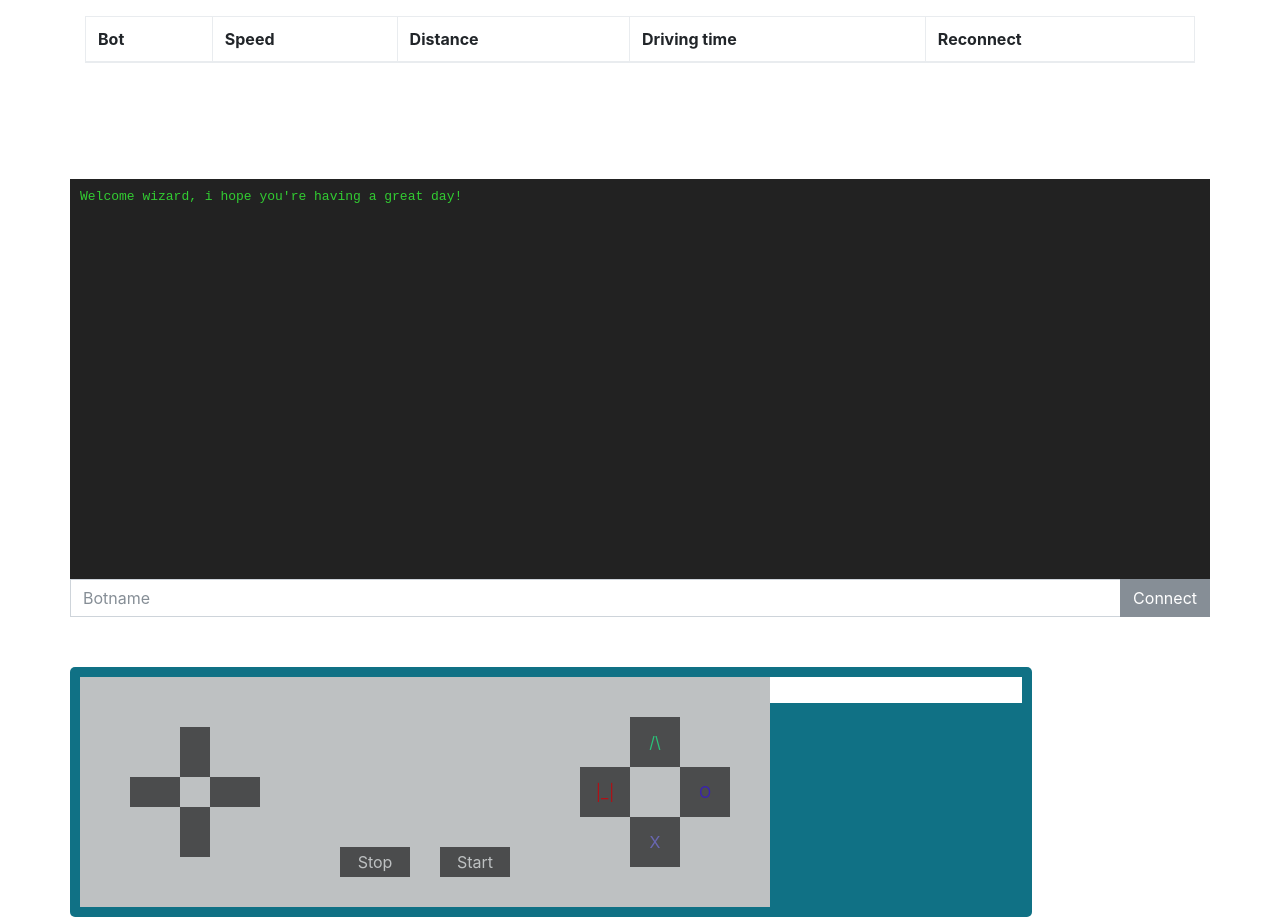
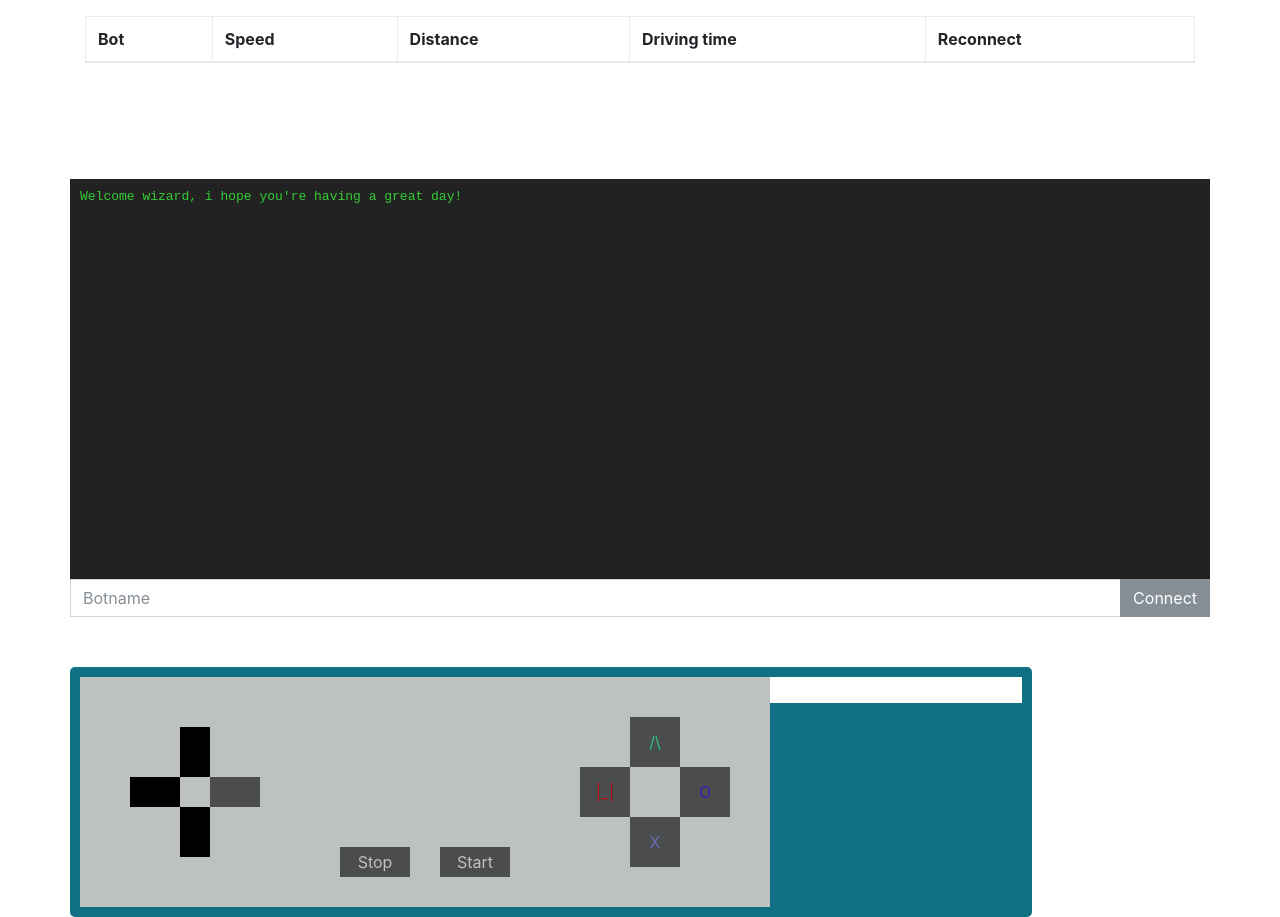
Before and after one commit to tchristerus/BattlebotServer_java, a plain HTML site: page web/index.html in a window 1280 px wide. Drawn offline with nearby package versions, Linux system fonts and the light colour scheme; no server answers.

Commit message:
added pointer

```diff
--- a/web/controller.css
+++ b/web/controller.css
@@ -54,6 +54,12 @@
     margin-bottom: 100px;
     margin-left:50px;
 }
+
+#left, #right, #up, #down, #triangle, #square, #circle, #cross, #start, #select{
+    background-color: #000;
+    cursor: pointer;
+}
+
 
 #left:active, #right:active, #up:active, #down:active, #triangle:active, #square:active, #circle:active, #cross:active, #start:active, #select:active{
     background-color: #000;
```
